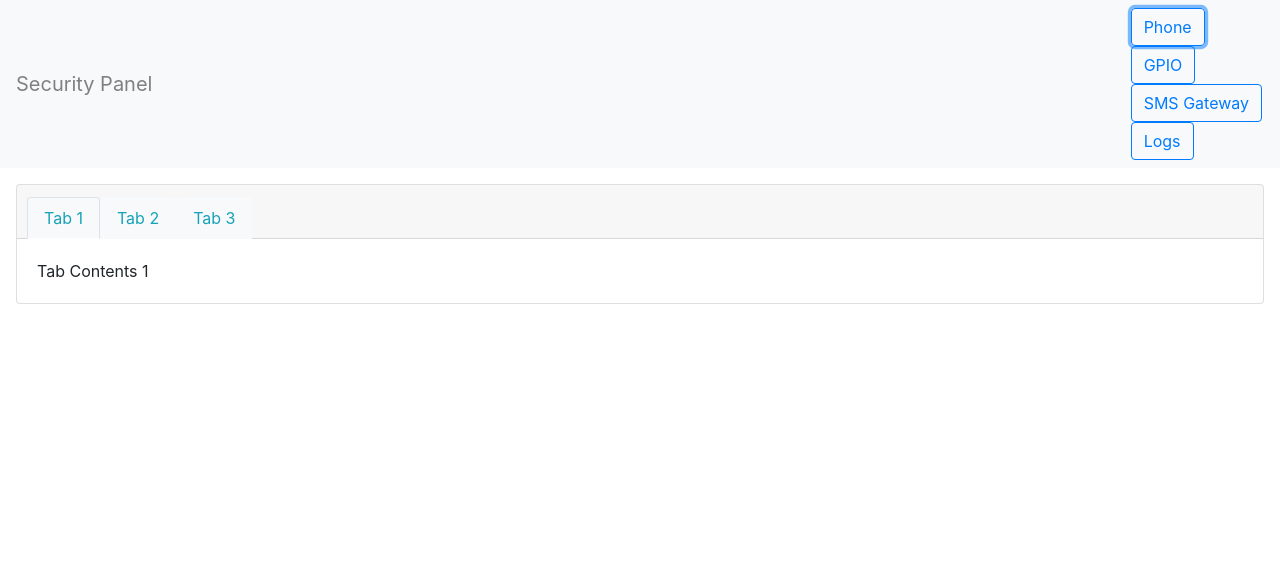
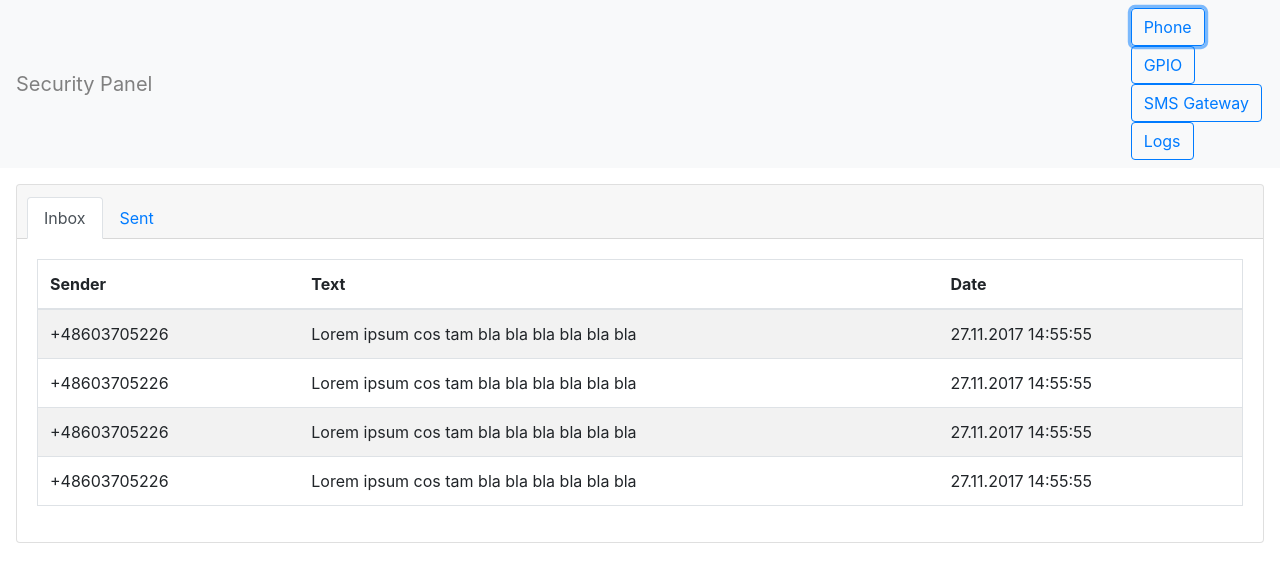
Before and after one commit to cimon87/basement_project_vue, a Vue app: page /#/ in a window 1280 px wide. Both pictures are taken after a click on the button "Phone". Shown: the top 582 px of the page. Built offline with nearby package versions, Linux system fonts and the light colour scheme.

Commit message:
Improvements

```diff
--- /dev/null
+++ b/src/components/Inbox.vue
@@ -0,0 +1,36 @@
+<template>
+  <div>
+    <b-table outlined striped  hover :items="items" :fields="tabFields">
+      <template slot="ReceivingDateTime">
+
+      </template>
+    </b-table>
+  </div>
+</template>
+
+<script>
+  export default {
+    data() {
+      return {
+        items: [
+          { SenderNumber: "+48603705226", TextDecoded: "Lorem ipsum cos tam bla bla bla bla bla bla", ReceivingDateTime: new Date() },
+          { SenderNumber: "+48603705226", TextDecoded: "Lorem ipsum cos tam bla bla bla bla bla bla", ReceivingDateTime: new Date() },
+          { SenderNumber: "+48603705226", TextDecoded: "Lorem ipsum cos tam bla bla bla bla bla bla", ReceivingDateTime: new Date() },
+          { SenderNumber: "+48603705226", TextDecoded: "Lorem ipsum cos tam bla bla bla bla bla bla", ReceivingDateTime: new Date() }
+        ],
+        tabFields: [
+          { key: 'SenderNumber', label: "Sender" },
+          { key: 'TextDecoded', label: "Text" },
+          {
+            key: 'ReceivingDateTime',
+            label: "Date",
+            formatter: (value, key, item) => {
+              let [date, time] = value.toLocaleString('pl-PL').split(', ');
+              return date + ' ' + time;
+            }
+          }
+        ]
+      }
+    }
+  }
+</script>
--- a/src/components/Phone.vue
+++ b/src/components/Phone.vue
@@ -2,32 +2,34 @@
   <div>
     <b-card no-body>
       <b-tabs card v-model="tabIndex">
-      <b-tab title="Tab 1" :title-link-class="linkClass(0)">
-        Tab Contents 1
+        <b-tab title="Inbox">
+          <app-inbox id="inbox"></app-inbox>
         </b-tab>
-      <b-tab title="Tab 2" :title-link-class="linkClass(1)">
-        Tab Contents 2
-      </b-tab>
-      <b-tab title="Tab 3" :title-link-class="linkClass(2)">
-        Tab Contents 3
+        <b-tab title="Sent">
+          <app-sent></app-sent>
         </b-tab>
       </b-tabs>
     </b-card>
   </div>
 </template>
+
 <script>
+import Inbox from './Inbox';
+import Sent from './Sent';
+
 export default {
   data() {
     return {};
   },
-  methods: {
-    linkClass(idx) {
-      if (this.tabIndex === idx) {
-        return ["bg-primary", "text-light"];
-      } else {
-        return ["bg-light", "text-info"];
-      }
-    }
+  components: {
+    appInbox: Inbox,
+    appSent: Sent
   }
 };
 </script>
+
+<style scoped>
+  .no-margin {
+    padding: 0.1rem !important;
+  }
+</style>
```
Also changed, not shown: .eslintrc.js, src/components/Sent.vue (added), 1 other file (tests, documents, lock files or other folders). Lines whose indentation alone changed are shown as unchanged.
